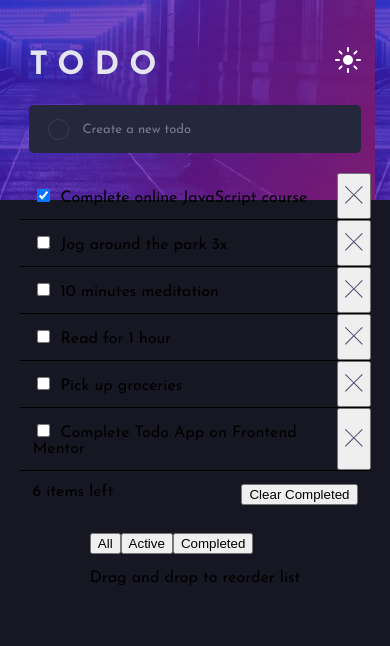
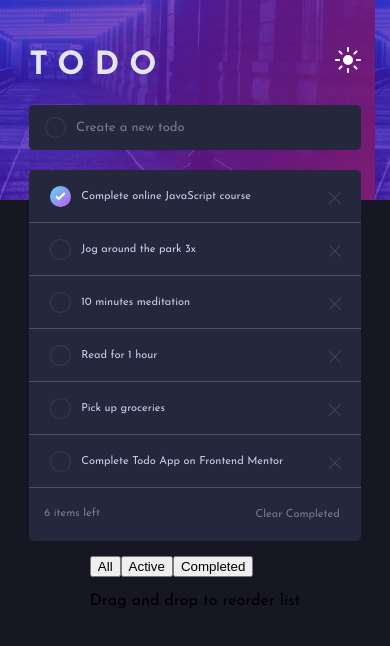
Before and after one commit to BrandonSdvl/Todo, a React (Create React App) app: page / in a window 390 px wide. Shown: the top 646 px of the page. Built offline with nearby package versions, Linux system fonts and the light colour scheme.

Commit message:
List Styles (Mobile)

```diff
--- a/src/components/TodoItem/TodoItem.jsx
+++ b/src/components/TodoItem/TodoItem.jsx
@@ -11,11 +11,11 @@ const TodoItem = ({ itemData, deleteItem, updateItem }) => {
     return (
         <div className={"todo-item"}>
             <label className={"todo-item__label"}>
-                <input type="checkbox" checked={itemData.completed} onChange={handleChange} name="completed" />
+                <input className={"checkbox"} type="checkbox" checked={itemData.completed} onChange={handleChange} name="completed" />
                 <span className={"todo-item__text"}>{itemData.task}</span>
             </label>
-            <button onClick={() => deleteItem(itemData.id)}><Cross /></button>
-        </div>
+            <button className={"todo-item__delete"} onClick={() => deleteItem(itemData.id)}><Cross /></button>
+        </div >
     )
 }
 
--- a/src/components/TodoItem/TodoItem.scss
+++ b/src/components/TodoItem/TodoItem.scss
@@ -1,16 +1,41 @@
 .todo-item {
-    border-bottom: solid 1px black;
+    border-bottom: solid 1px var(--line-color);
     display: flex;
-    justify-content: space-between;
+    align-items: center;
+    padding: 0 20px 0 15px;
+
+    &:hover {
+        .checkbox::before {
+            background: var(--check-background);
+        }
+    }
 
     &__label {
         margin: 5px;
-        padding: 0.5rem;
         width: 100%;
         height: 100%;
+        display: flex;
+        align-items: center;
+        padding: 10px 0;
+        cursor: pointer;
     }
 
     &__text {
-        margin-left: 0.5rem;
+        margin-left: 10px;
+        color: var(--main-font-color);
+        width: auto;
+        font-weight: 400;
+    }
+
+    &__delete {
+        width: 15px;
+        height: 15px;
+        padding: 0;
+        border: none;
+        background-color: transparent;
+
+        svg {
+            transform: scale(0.7);
+        }
     }
 }
--- a/src/components/TodoList/TodoList.jsx
+++ b/src/components/TodoList/TodoList.jsx
@@ -37,12 +37,12 @@ const TodoList = ({ data, setData, view }) => {
                     return < TodoItem itemData={el} key={el.id} deleteItem={deleteItem} updateItem={updateItem} />
                 })
                 :
-                <p>All Clean</p>
+                <p className={"todo-list__message"}>No Data...</p>
             }
 
             <div className={"todo-list__footer"}>
                 <span>{data.length} items left</span>
-                <button onClick={clearCompleted}>Clear Completed</button>
+                <button className={"todo-list__clear"} onClick={clearCompleted}>Clear Completed</button>
             </div>
         </main>
     )
--- a/src/components/TodoList/TodoList.scss
+++ b/src/components/TodoList/TodoList.scss
@@ -1,12 +1,35 @@
 .todo-list {
-    width: 90%;
+    width: 85%;
     margin: 20px 0 15px 0;
     z-index: 10;
+    background-color: var(--second-background);
+    border-radius: 5px;
+    font-size: 11px;
 
     &__footer {
-        padding: 0.5rem;
-        margin: 5px;
         display: flex;
         justify-content: space-between;
+        color: var(--second-font-color);
+        padding: 20px 15px;
+    }
+
+    &__clear {
+        font-size: 11px;
+        color: var(--second-font-color);
+        background-color: transparent;
+        border: none;
+        font-family: var(--main-font);
+        cursor: pointer;
+
+        &:hover {
+            color: var(--main-font-color);
+        }
+    }
+
+    &__message {
+        margin: 0;
+        padding: 20px;
+        color: var(--main-font-color);
+        border-bottom: solid 1px var(--line-color);
     }
 }
--- a/src/index.scss
+++ b/src/index.scss
@@ -10,9 +10,9 @@
     --second-background: hsl(235, 24%, 19%);
     --main-font-color: hsl(234, 39%, 85%);
     --main-font-color-hover: hsl(236, 33%, 92%);
-    --second-font-color: hsl(234, 11%, 52%);
-    --line-color: hsl(233, 14%, 35%);
-    --third-font-color: hsl(237, 14%, 26%);
+    --second-font-color: #777a92;
+    --line-color: #4d5066;
+    --third-font-color: #393a4c;
 
     // img
     --img-mobile-dark: url('./assets/bg-mobile-dark.jpg');
@@ -58,6 +58,8 @@ body {
     align-items: center;
     justify-content: center;
     position: relative;
+    margin: 0;
+    cursor: pointer;
 
     &::before {
         display: block;
@@ -80,12 +82,6 @@ body {
         background-color: var(--second-background);
     }
 
-    &:hover {
-        &::before {
-            background: var(--check-background);
-        }
-    }
-
     &:checked {
 
         &::before,
```
